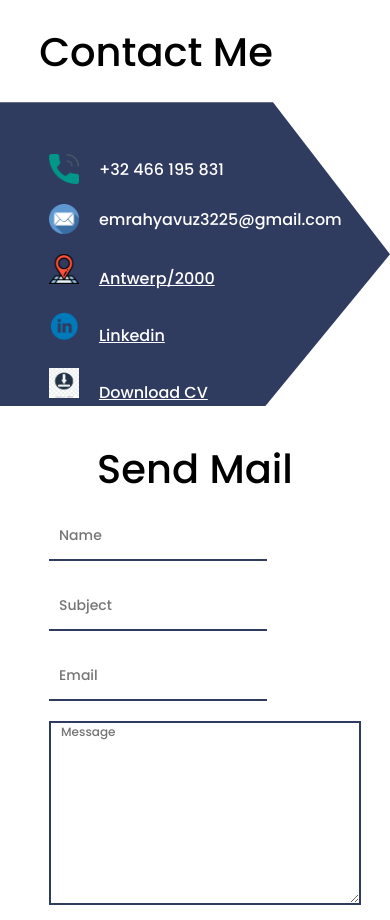
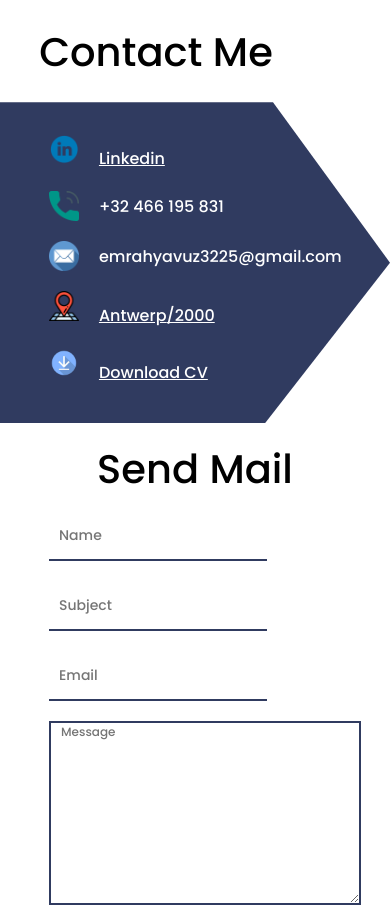
Before and after one commit to EmrahYYY/my_portfolio, a React (Create React App) app: page / in a window 390 px wide. Shown: the part 2560-3480 px from the top of the page. Built offline with nearby package versions, Linux system fonts and the light colour scheme.

Commit message:
download-CV option added

```diff
--- a/src/components/contact/Contact.js
+++ b/src/components/contact/Contact.js
@@ -6,13 +6,11 @@ import Email from "../../img/email.png";
 import Address from "../../img/address.png";
 import Linkedin from "../../img/linkedin.png";
 import emailjs from "@emailjs/browser";
-import download from "../../img/download.webp";
+import download from "../../img/download.png";
 
-import downloadpdf from "./cv.pdf"
-
+import downloadpdf from "./cv.pdf";
 
 import translate from "../../i18nProvider/translate";
-
 
 const Contact = () => {
   const formRef = useRef();
@@ -51,9 +49,16 @@ const Contact = () => {
           <h1 className="contact-header">Contact Me</h1>
           <div className="contact-info">
             <div className="contact-info-item">
+              <a href="https://www.linkedin.com/in/-emrah-yavuz/">
+                <img src={Linkedin} alt="" className="contact-icon" />
+                Linkedin
+              </a>
+            </div>
+            <div className="contact-info-item">
               <img src={Phone} alt="" className="contact-icon" />
               +32 466 195 831
             </div>
+
             <div className="contact-info-item">
               <img src={Email} alt="" className="contact-icon" />
               emrahyavuz3225@gmail.com
@@ -61,30 +66,21 @@ const Contact = () => {
             <div className="contact-info-item">
               <a href="https://www.google.com/maps/place/Antwerp,+2000+Anvers/@51.2195463,4.3934155,15z/data=!3m1!4b1!4m5!3m4!1s0x47c3f5e038389465:0x1125d409660336fc!8m2!3d51.2195472!4d4.4021703">
                 <img src={Address} alt="" className="contact-icon" />
-                {translate('city')}/2000
+                {translate("city")}/2000
               </a>
             </div>
 
             <div className="contact-info-item">
-              <a href="https://www.linkedin.com/in/-emrah-yavuz/">
-                <img src={Linkedin} alt="" className="contact-icon" />
-                Linkedin
-              </a>
-            </div>
-                  <div className="contact-info-item">
-            <a href={downloadpdf} download>
+              <a href={downloadpdf} download>
                 <img
                   src={download}
                   id="cv"
                   alt="download CV icon"
                   className="contact-icon"
                 />
-
                 Download CV
               </a>
             </div>
-
-
           </div>
         </div>
         <div className="contact-right">
@@ -98,13 +94,9 @@ const Contact = () => {
             <button>Submit</button>
             {done && "your email successfully sent"}
             {error && "error occurred"}
-            <div className="contact-bottom" ></div>
-
+            <div className="contact-bottom"></div>
           </form>
-
-
         </div>
-
       </div>
     </div>
   );
--- a/src/components/contact/contact.css
+++ b/src/components/contact/contact.css
@@ -47,6 +47,8 @@
   width: 30px;
   height: 30px;
   margin-right: 20px;
+  background: #303b60;
+
 }
 
 .contact-info {
@@ -134,7 +136,7 @@ a {
   }
 
   .contact-backround {
-    height: 36%;
+    height: 38%;
     width: 100%;
     margin-top: 80px;
     clip-path: polygon(0% 0%, 70% 0, 100% 50%, 68% 100%, 0% 100%);
@@ -171,7 +173,7 @@ a {
     position: absolute;
     flex-direction: column;
 
-    margin-top: 80px;
+    margin-top: 60px;
     margin-left: 5px;
   }
 
```
Also changed, not shown: src/img/download.png, src/img/download.webp (deleted).
